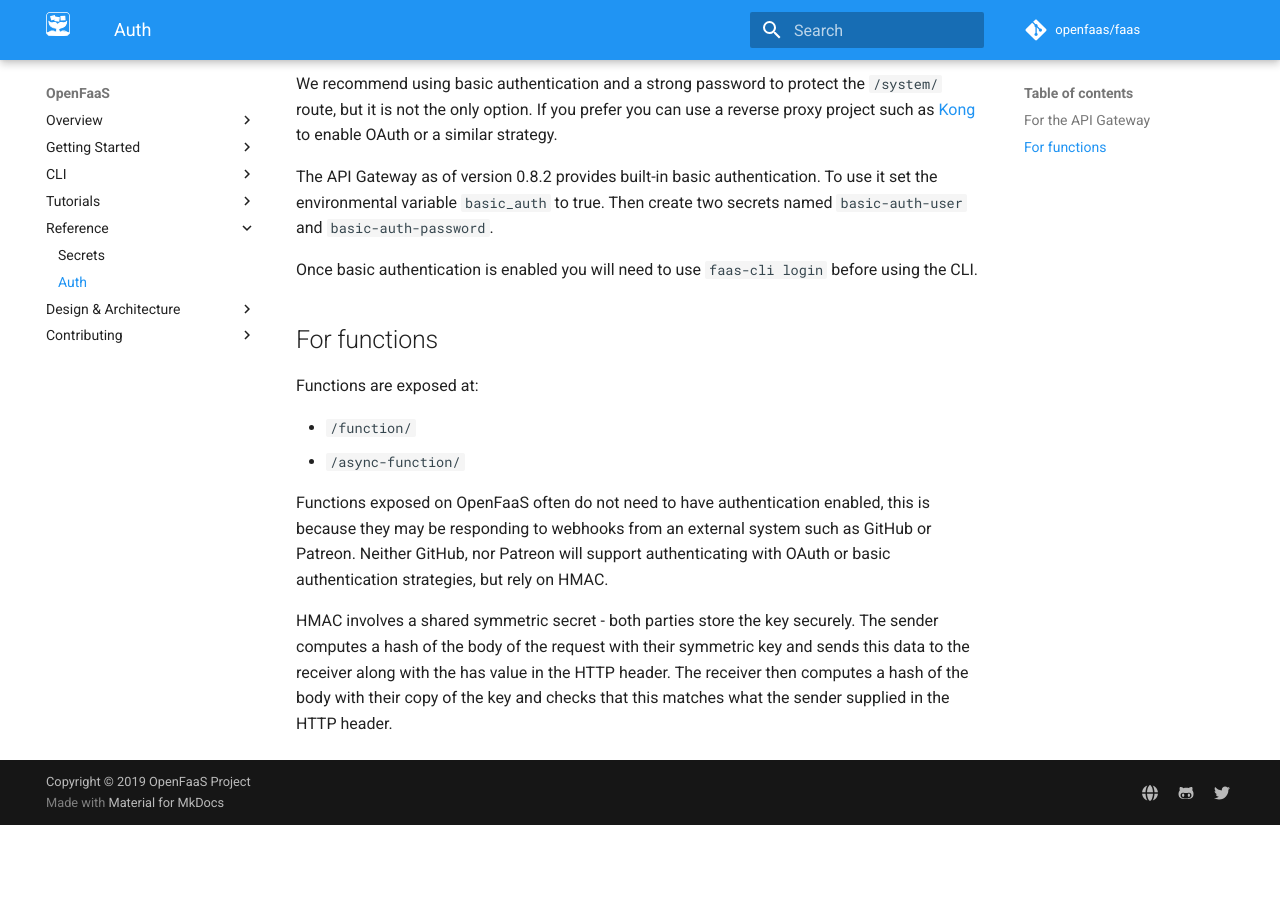
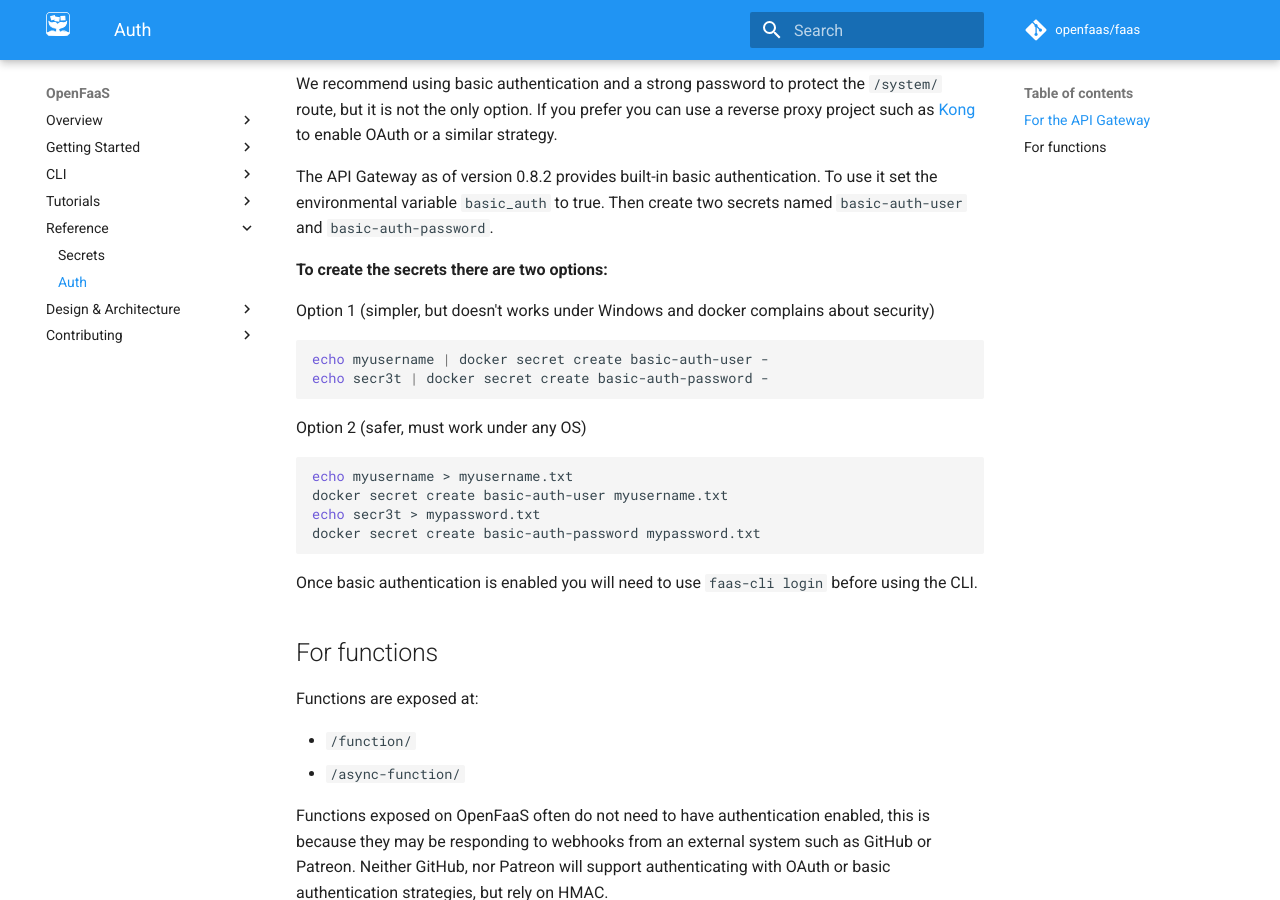
Before and after one commit to openfaas/docs, an MkDocs documentation site: the page built from docs/reference/authentication.md, in a window 1280 px wide and 900 px high, scrolled down 413 px. Built offline with MkDocs 1.6.1 and Material for MkDocs 9.7.7, drawn with Linux system fonts in a browser that asks for light colours; comment, search, counter and statistics services are not loaded; old or Windows-style settings are respelled for this version of MkDocs; before the commit the page ends 1238 px from its top, so only the background shows below that.

Commit message:
Added examples for creating the secrets

````diff
--- a/docs/reference/authentication.md
+++ b/docs/reference/authentication.md
@@ -14,6 +14,22 @@ We recommend using basic authentication and a strong password to protect the `/s
 
 The API Gateway as of version 0.8.2 provides built-in basic authentication. To use it set the environmental variable `basic_auth` to true. Then create two secrets named `basic-auth-user` and `basic-auth-password`.
 
+**To create the secrets there are two options:**
+
+Option 1 (simpler, but doesn't works under Windows and docker complains about security)
+```bash
+echo myusername | docker secret create basic-auth-user -
+echo secr3t | docker secret create basic-auth-password -
+```
+
+Option 2 (safer, must work under any OS)
+```bash
+echo myusername > myusername.txt
+docker secret create basic-auth-user myusername.txt
+echo secr3t > mypassword.txt
+docker secret create basic-auth-password mypassword.txt
+```
+
 Once basic authentication is enabled you will need to use `faas-cli login` before using the CLI.
 
 ## For functions
````
